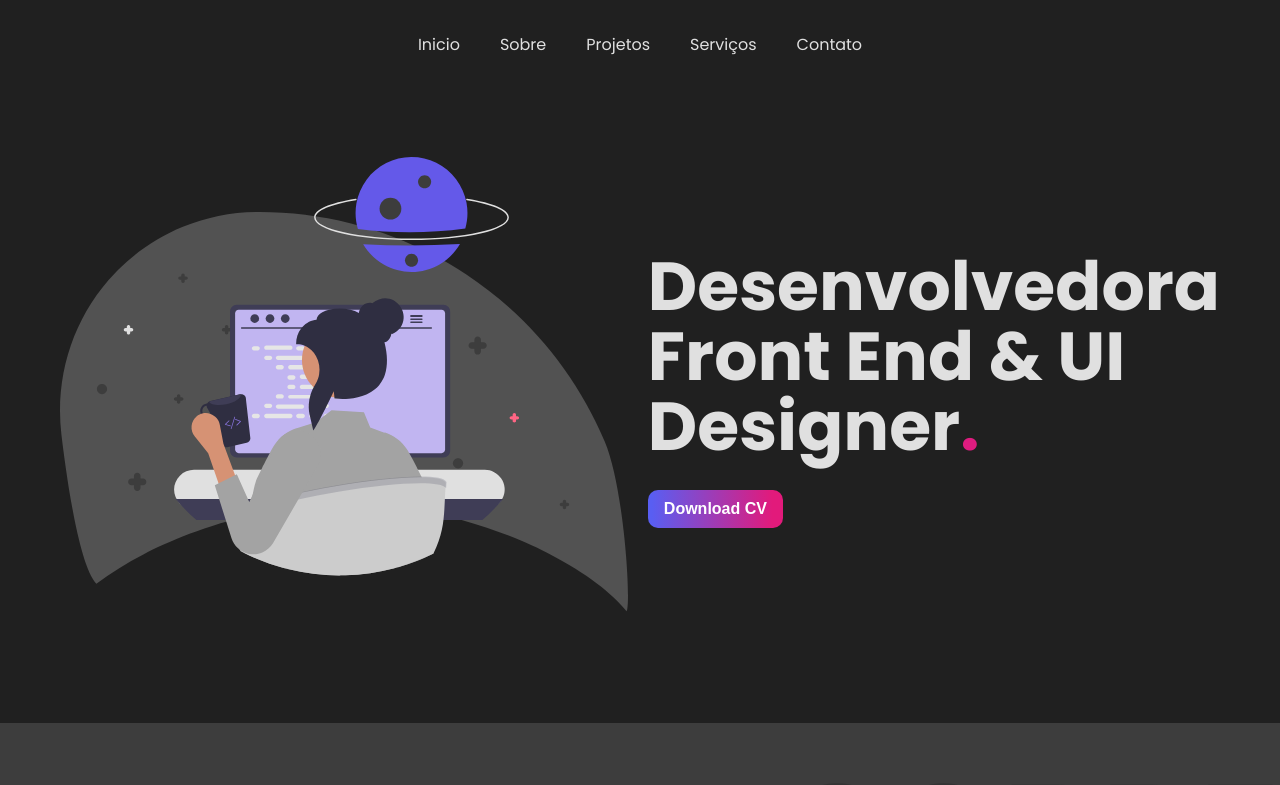
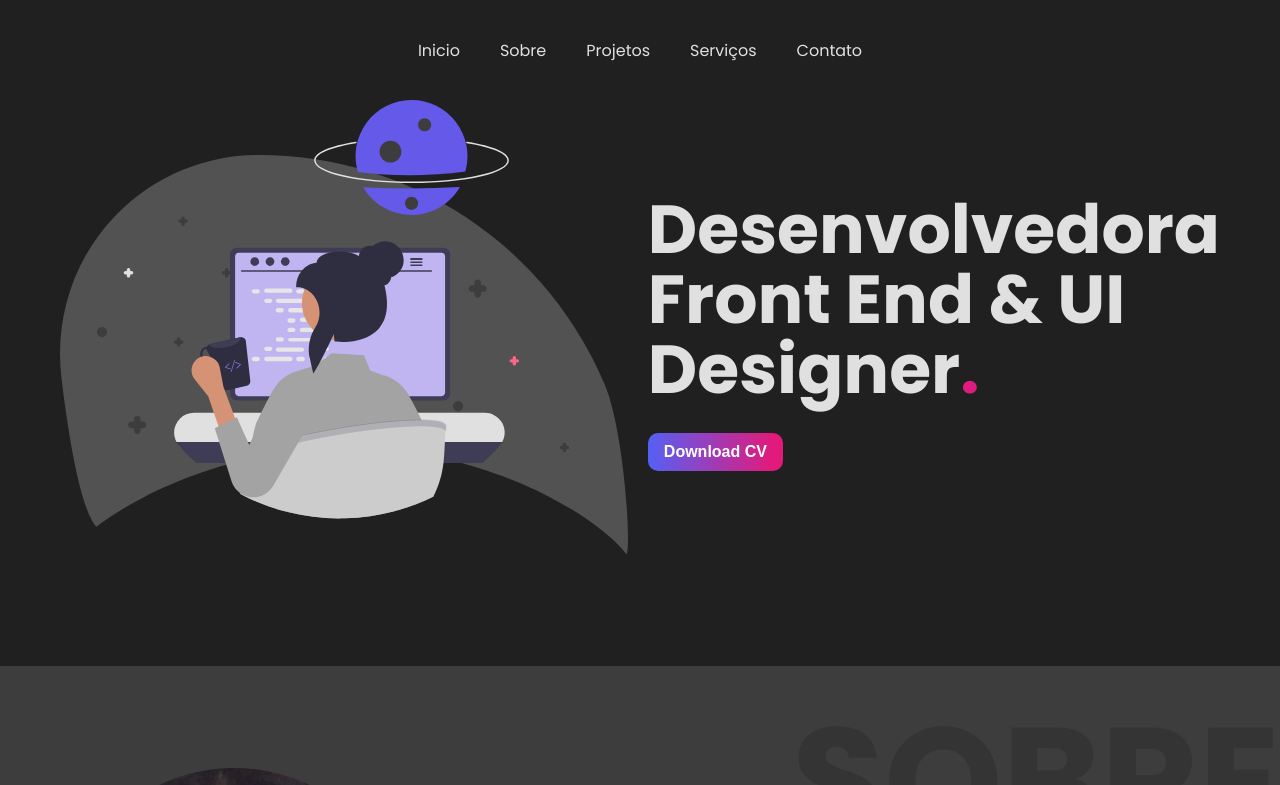
Before and after one commit to kasilianaoliveira/portfolio, a React (Vite) app: page / in a window 1280 px wide. Shown: the top 785 px of the page. Built offline with nearby package versions, Linux system fonts and the light colour scheme.

Commit message:
Update style

```diff
--- a/src/components/Footer/Index.tsx
+++ b/src/components/Footer/Index.tsx
@@ -30,7 +30,7 @@ export const Footer = () => {
         </ul>
       </div>
       <div className="teste">
-        <a href="#inicio">  <FaAngleDoubleUp className="icon-up" /></a>
+        {/* <a href="#home">  <FaAngleDoubleUp className="icon-up" /></a> */}
       </div>
       <p>© 2023 Kasiliana Oliveira - Todos os direitos reservados</p>
     </div >
--- a/src/components/Menu/style.css
+++ b/src/components/Menu/style.css
@@ -1,12 +1,27 @@
 header {
-  display: flex;
-  justify-content: center;
+  padding: 0px 30px;
+  background: var(--black);
+
+  width: 100%;
+  margin: 0 auto;
+
+  position: fixed;
+  top: 0;
+  left: 0;
+
+  z-index: 9999;
+
 }
 
+header nav {
+  height: 100px;
+  display: flex;
+  align-items: center;
+  justify-content: center;
+  flex-wrap: wrap
+}
 
 .menu-list {
-  padding: 0 50px;
-  margin-top: 2rem;
   display: flex;
   justify-content: center;
   align-items: center;
```
